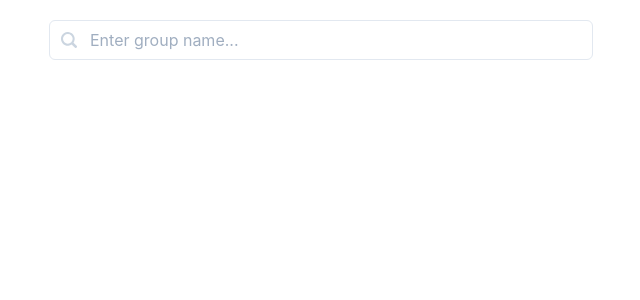
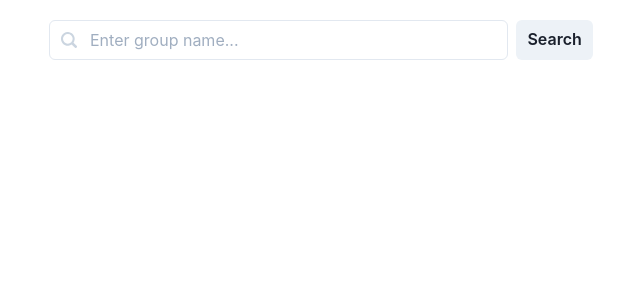
Before and after one commit to asinghal279/Flickr-Clone, a React (Create React App) app: page / in a window 1280 px wide. Shown: the top 300 px of the page, without its empty margins (319-959 px from the left). Built offline with nearby package versions, Linux system fonts and the light colour scheme.

Commit message:
Refactor the search component

```diff
--- a/src/searchComponent.js
+++ b/src/searchComponent.js
@@ -4,6 +4,7 @@ import { Search2Icon } from "@chakra-ui/icons";
 import {
   Box,
   Button,
+  FormControl,
   Input,
   InputGroup,
   InputLeftElement,
@@ -46,19 +47,19 @@ class searchComponent extends Component {
   };
 
   onKeyDown = (e) => {
-    const { activeOption, filteredOptions } = this.state;
-    if (e.keyCode === 13) {
+    const { activeOption, filteredOptions, showOptions } = this.state;
+    if (showOptions && e.keyCode === 13) {
       this.setState({
         activeOption: 0,
         showOptions: false,
         userInput: filteredOptions[activeOption],
       });
-    } else if (e.keyCode === 38) {
+    } else if (showOptions && e.keyCode === 38) {
       if (activeOption === 0) {
         return;
       }
       this.setState({ activeOption: activeOption - 1 });
-    } else if (e.keyCode === 40) {
+    } else if (showOptions && e.keyCode === 40) {
       if (activeOption - 1 === filteredOptions.length) {
         return;
       }
@@ -66,11 +67,16 @@ class searchComponent extends Component {
     }
   };
 
+  handleSubmit = (e) => {
+    e.preventDefault();
+  };
+
   render() {
     const {
       onChange,
       onKeyDown,
       onClick,
+      handleSubmit,
       state: { activeOption, filteredOptions, showOptions, userInput },
     } = this;
     let optionList;
@@ -101,6 +107,8 @@ class searchComponent extends Component {
     }
     return (
       <Box>
+        <form onSubmit={handleSubmit}>
+          <FormControl>
             <InputGroup>
               <InputLeftElement
                 pointerEvents="none"
@@ -113,7 +121,12 @@ class searchComponent extends Component {
                 onKeyDown={onKeyDown}
                 value={userInput}
               />
+              <Button ml={2} type="submit">
+                Search
+              </Button>
             </InputGroup>
+          </FormControl>
+        </form>
         {optionList}
       </Box>
     );
```
Also changed, not shown: 1 other file (tests, documents, lock files or other folders). Lines whose indentation alone changed are shown as unchanged.
